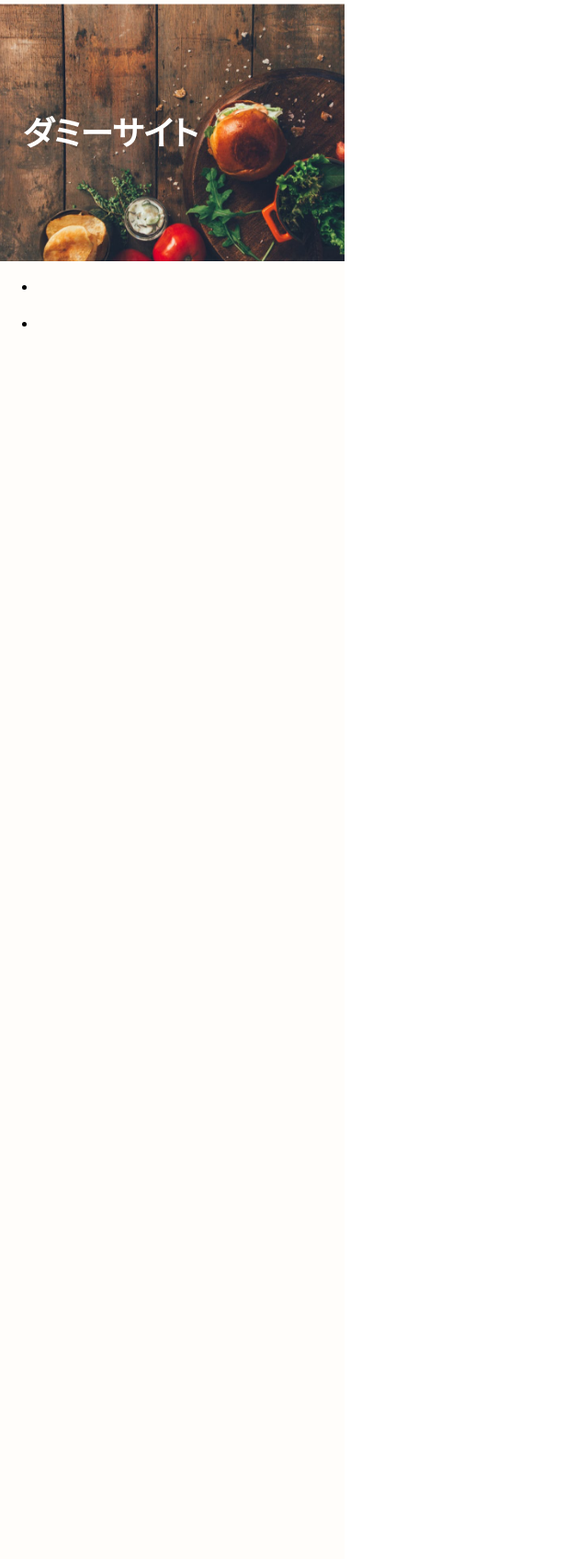
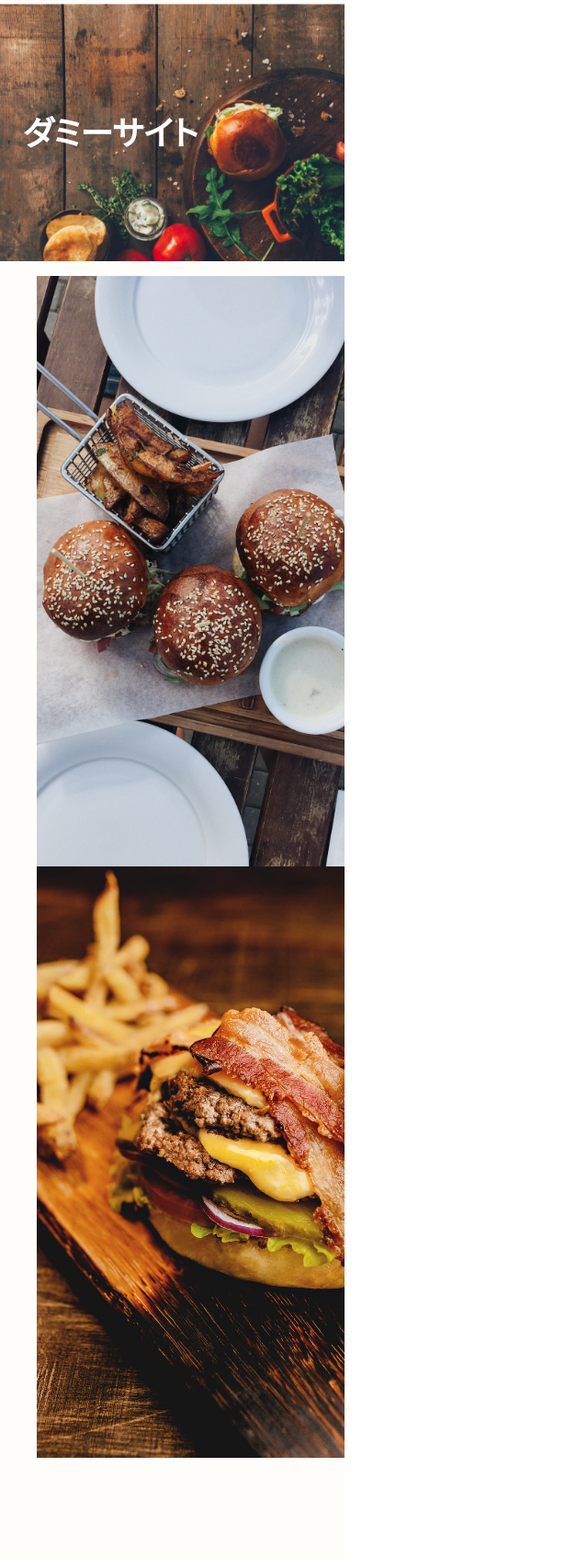
Before and after one commit to yoshikazu-ishitsuka/hamburger_wp, a PHP site: page / in a window 1280 px wide. Shown: the part 225-1920 px from the top of the page at 92% size, without its empty margins (0-640 px from the left). Run offline with PHP 8.4, Linux system fonts and the light colour scheme.

Commit message:
_main.scssファイルの編集

```diff
--- a/css/style.css
+++ b/css/style.css
@@ -147,6 +147,18 @@ img {
   font-size: 36px;
   padding: 119px 134px 115px 25px;
 }
+.l-main .sub-content {
+  list-style: none;
+}
+.l-main .sub-content .sub-visual__takeout {
+  background-image: url(/images/front/burger-01-sp.png);
+  height: 642px;
+  background-position: center;
+}
+.l-main .sub-content .sub-visual__eatin {
+  background-image: url(/images/front/burger-02-sp.png);
+  height: 643px;
+}
 
 .c-background-color--base {
   background-color: #fff7ef;
--- a/scss/layout/_main.scss
+++ b/scss/layout/_main.scss
@@ -13,4 +13,18 @@
       padding: 119px 134px 115px 25px;
     }
   }
+
+  .sub-content {
+    list-style: none;
+
+    .sub-visual__takeout {
+      background-image: url(/images/front/burger-01-sp.png);
+      height: 642px;
+      background-position: center;
+    }
+    .sub-visual__eatin {
+      background-image: url(/images/front/burger-02-sp.png);
+      height: 643px;
+    }
+  }
 }
```
Also changed, not shown: css/style.min.css (+1 -1 lines), 2 other files.
